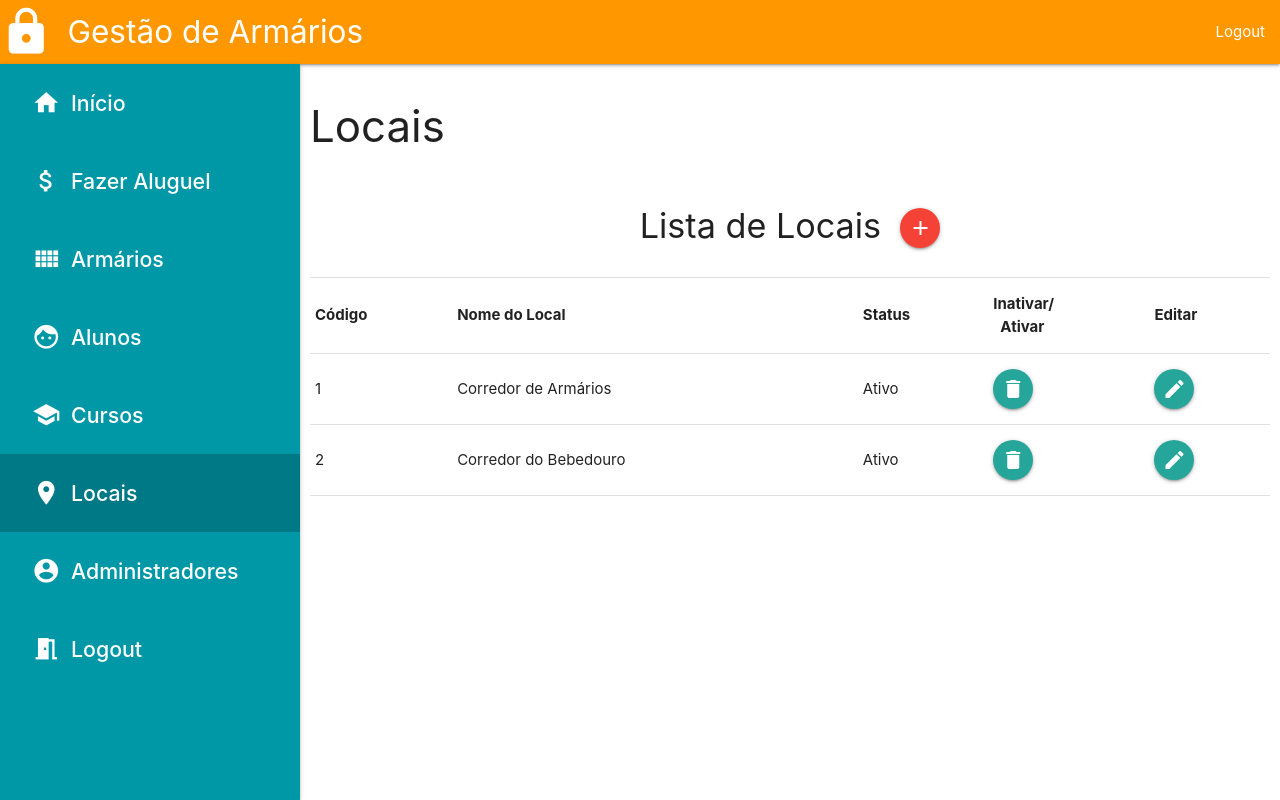
After one commit to GuilhermeBalog/gestor-de-armarios, a PHP site: page /locais.php in a window 1280 px wide. The commit adds this page. Run offline with PHP 8.4, Linux system fonts and the light colour scheme; a user stored in the database is signed in; data comes from the database, SQL or seed files in the repository.

Commit message:
Adicionadas funções dos locais

```diff
--- a/class/Administrador.php
+++ b/class/Administrador.php
@@ -135,7 +135,7 @@ class Administrador extends Utilitarios
 
     //Cadastrar novos locais
     public function cadastrar_local($nome){
-        $sql = "INSERT into tb_local values(null, '$nome')";
+        $sql = "INSERT into tb_local values(null, '$nome', 1)";
         if($this->mysqli->query($sql)){
             return true;
         }else{
--- a/components/menu.php
+++ b/components/menu.php
@@ -14,7 +14,7 @@
     <li id="li_armarios"><a href="/armarios.php"><i class="material-icons">view_comfy</i>Armários</a></li>
     <li id="li_alunos"><a href="#!"><i class="material-icons">face</i>Alunos</a></li>
     <li id="li_cursos"><a href="/cursos.php"><i class="material-icons">school</i>Cursos</a></li>
-    <li id="li_locais"><a href="#!"><i class="material-icons">room</i>Locais</a></li>
+    <li id="li_locais"><a href="/locais.php"><i class="material-icons">room</i>Locais</a></li>
     <li id="li_administradores"><a href="/administradores.php"><i class="material-icons">account_circle</i>Administradores</a></li>
     <li id="li_logout"><a href="/actions/logout.php"><i class="material-icons">meeting_room</i>Logout</a></li>
 </ul>
--- /dev/null
+++ b/locais.php
@@ -0,0 +1,123 @@
+<?php include_once "init/init.php"; ?>
+<!doctype html>
+<html lang="pt-br">
+    <head>
+        <meta charset="UTF-8">
+        <meta name="viewport"
+              content="width=device-width, user-scalable=no, initial-scale=1.0, maximum-scale=1.0, minimum-scale=1.0">
+        <meta http-equiv="X-UA-Compatible" content="ie=edge">
+        <title>Gestor de Armários | Locais</title>
+        <link rel="stylesheet" href="/css/materialize.css">
+        <link rel="stylesheet" href="/css/material_icons.css">
+        <link rel="stylesheet" href="/css/style.css">
+        <link rel="manifest" href="/manifest.json">
+    </head>
+    <body>
+        <?php
+        include_once "components/menu.php";
+        ?>
+        <!-- Editar Local -->
+        <div id="editar_local" class="modal">
+            <div class="row modal-content">
+                <h4>Edição de Local</h4>
+                <form action="/actions/editar_local.php" method="post">
+                    <input type="hidden" id="editar_cd_local" name="cd_local">
+                    <input type="hidden" id="editar_st_local" name="st_local">
+                    <div class="input-field col s12">
+                        <i class="material-icons prefix">school</i>
+                        <input type="text" name="nm_local" id="editar_nm_local">
+                        <label for="editar_nm_local">Nome do Local</label>
+                    </div>
+                    <div class="input-field col s12">
+                        <button class="btn col s12 l6 offset-l3">Enviar</button>
+                    </div>
+                </form>
+            </div>
+            <div class="modal-footer">
+                <a href="#!" class="modal-close waves-effect waves-green btn-flat">Agree</a>
+            </div>
+        </div>
+        <!-- Fim do Editar Local -->
+
+        <!-- Cadastro de Local -->
+        <div id="cadastrar_local" class="modal">
+            <div class="row modal-content">
+                <h4>Cadastro de Local</h4>
+                <form action="/actions/cadastrar_local.php" method="post">
+                    <div class="input-field col s12">
+                        <i class="material-icons prefix">school</i>
+                        <input type="text" name="nm_local" id="nm_local">
+                        <label for="nm_local">Nome do Local</label>
+                    </div>
+                    <div class="input-field col s12">
+                        <button class="btn col s12 l6 offset-l3">Enviar</button>
+                    </div>
+                </form>
+            </div>
+            <div class="modal-footer">
+                <a href="#!" class="modal-close waves-effect waves-green btn-flat">Agree</a>
+            </div>
+        </div>
+        <!-- Fim do Cadastro de Local -->
+        <div class="row s12" style="margin-bottom: 0px;">
+            <main id="pag-content">
+                <h3>Locais</h3>
+                <table>
+                    <thead>
+                    <tr>
+                        <th colspan="6" class="center-align">
+                            <h4>Lista de Locais&nbsp;
+                                <a href="#!" data-target="cadastrar_local" class="btn-floating red modal-trigger">
+                                    <i class="material-icons">add</i>
+                                </a>
+                            </h4>
+                        </th>
+                    </tr>
+                    <tr>
+                        <th>Código</th>
+                        <th>Nome do Local</th>
+                        <th>Status</th>
+                        <th>Inativar/<br>&nbsp;&nbsp;Ativar</th>
+                        <th>Editar</th>
+                    </tr>
+                    </thead>
+                    <tbody>
+                    <?php
+                    $locals = $admin->consultar_local();
+                    if(!empty($locals)){
+                        while($local = $locals->fetch_object()){
+                            if($local->st_local == 1){
+                                $local->st_local = "Ativo";
+                                $icon = "delete";
+                            }else{
+                                $local->st_local = "Inativo";
+                                $icon = "check";
+                            }
+                            ?>
+                            <tr id="local_<?php echo $local->cd_local; ?>" data-nm-local="<?php echo $local->nm_local; ?>" data-st-local="<?php echo $local->st_local; ?>">
+                                <td><?php echo $local->cd_local; ?></td>
+                                <td><?php echo $local->nm_local; ?></td>
+                                <td><?php echo $local->st_local; ?></td>
+                                <td><a href="/actions/toggle_local.php?cd=<?php echo $local->cd_local; ?>" class="btn-floating"><i class="material-icons"><?php echo $icon; ?></i></a></td>
+                                <td><a data-target="editar_local" href="#!" onclick="editar_dados('local',<?php echo $local->cd_local; ?>,['st_local','nm_local'])" class="btn-floating modal-trigger"><i class="material-icons">edit</i></a></td>
+                            </tr>
+                            <?php
+                        }
+                    }
+                    ?>
+                    </tbody>
+                </table>
+            </main>
+        </div>
+        <script type="application/javascript" src="/js/jquery-3.3.1.min.js"></script>
+        <script type="application/javascript" src="/js/materialize.js"></script>
+        <script type="application/javascript" src="/js/menu_li_active.js"></script>
+        <script type="application/javascript" src="/js/editar_dados.js"></script>
+        <script type="application/javascript">
+            $(document).ready(function(){
+                $('.sidenav').sidenav();
+                $('.modal').modal();
+            });
+        </script>
+    </body>
+</html>
```
Also changed, not shown: actions/cadastrar_local.php (added, +19 -0 lines), actions/editar_local.php (added, +24 -0 lines), actions/toggle_local.php (added, +24 -0 lines).
